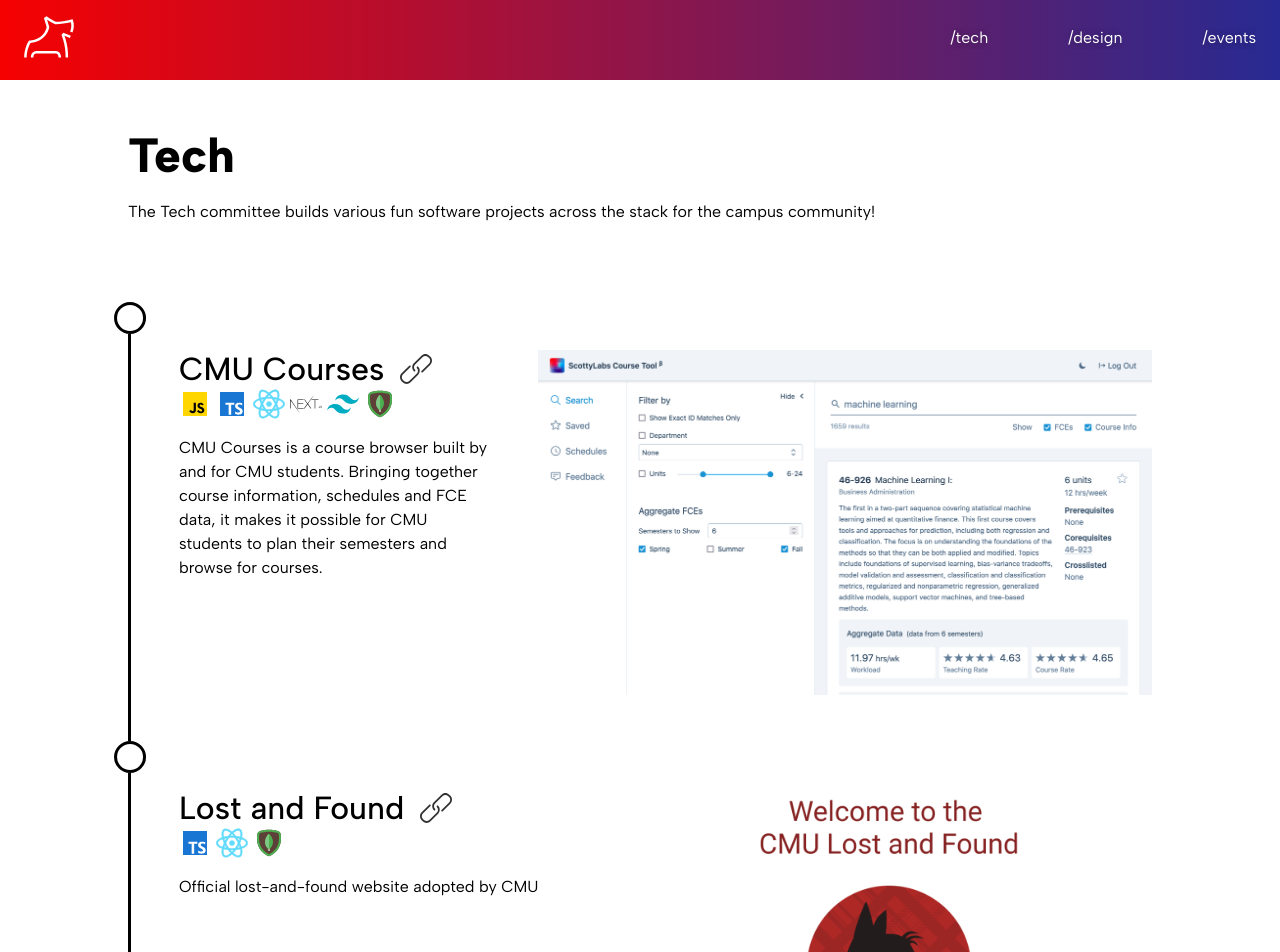
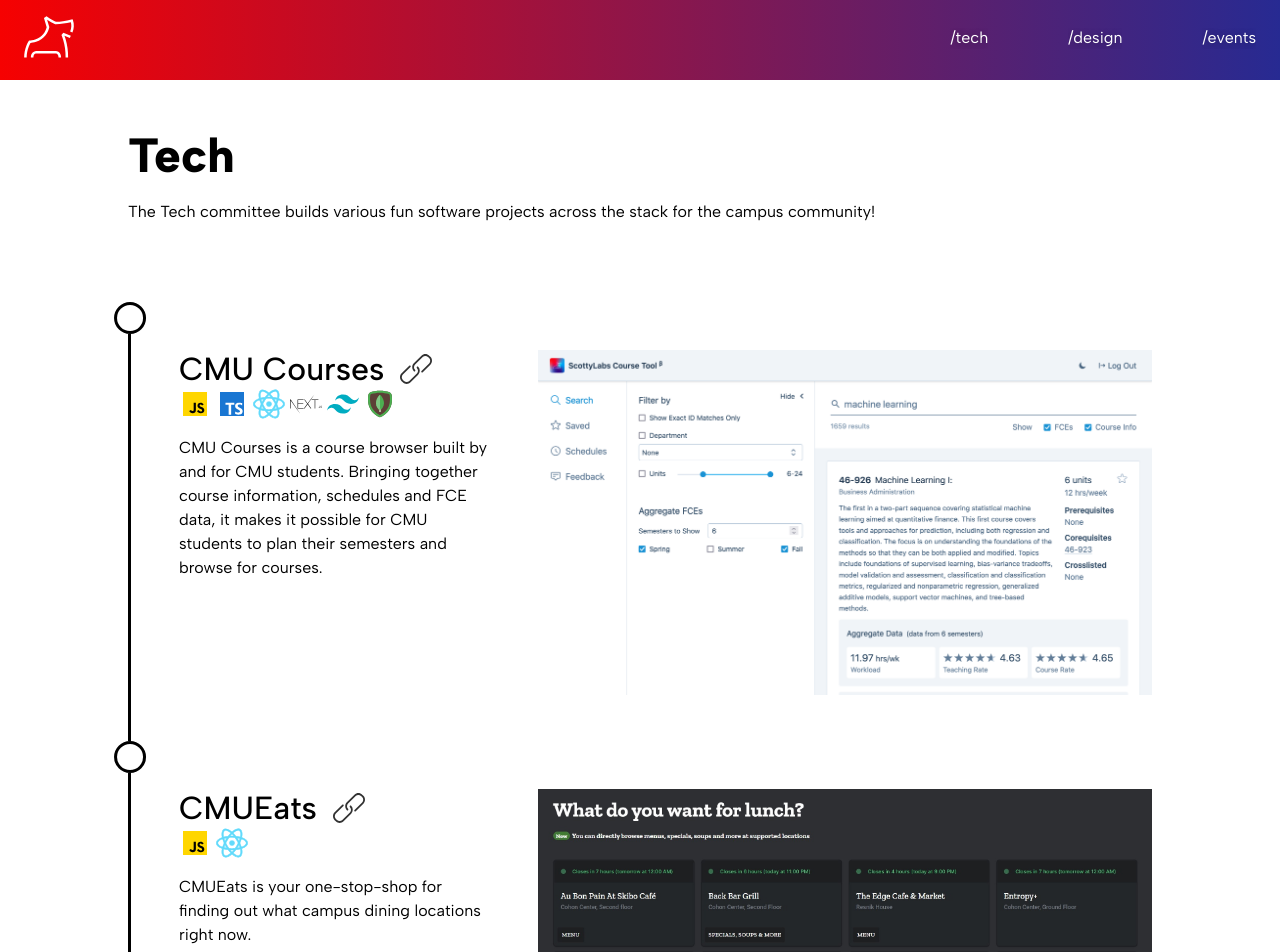
Before and after one commit to jefferyjohn/scottylabs.org, a Next.js app: page /tech in a window 1280 px wide. Shown: the top 952 px of the page. Built offline with nearby package versions, Linux system fonts and the light colour scheme.

Commit message:
Add cmueats as tech project (#53)
Add cmueats

```diff
--- a/pages/tech.tsx
+++ b/pages/tech.tsx
@@ -37,6 +37,22 @@
                 width={1920}
                 height={1080}
                 alt="CMU Courses"
+              />
+            }
+          />
+          <Project
+            title="CMUEats"
+            softwareIcons={["javascript", "react"]}
+            description={
+              "CMUEats is your one-stop-shop for finding out what campus dining locations right now."
+            }
+            link="https://cmueats.com/"
+            image={
+              <Image
+                src="/tech/cmueats.jpg"
+                width={1920}
+                height={1080}
+                alt="CMU Eats"
               />
             }
           />
```
Also changed, not shown: public/tech/cmueats.jpg (added).
